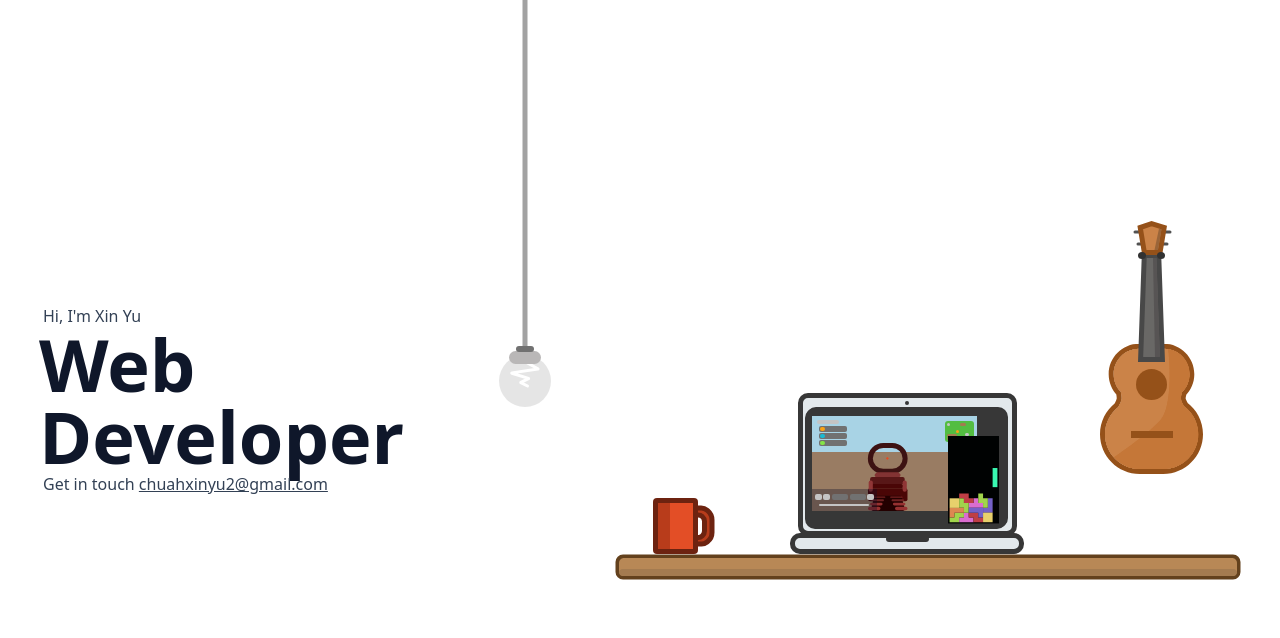
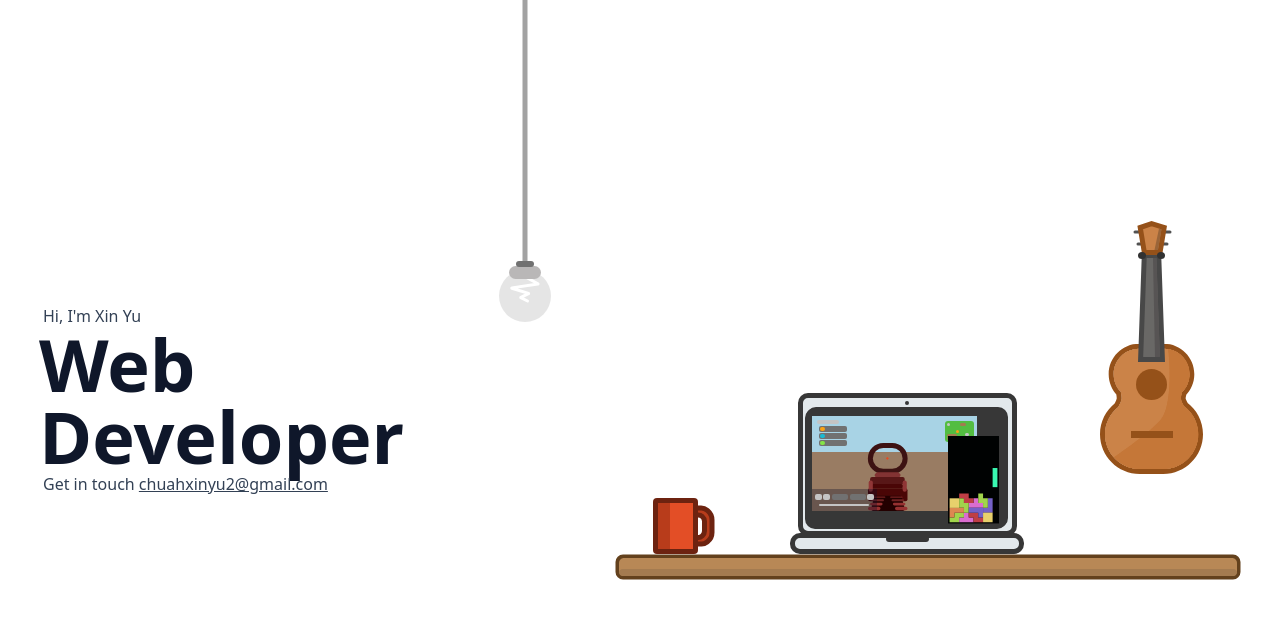
Before and after one commit to chuahxinyu/chuahxinyu.github.io, an Astro site: page / in a window 1280 px wide. Built offline with nearby package versions, Linux system fonts and the light colour scheme; Astro itself is replaced by a stand-in of ours.

Commit message:
Fixed Bulb Position and Z-Index

```diff
--- a/src/components/Hero/Bulb.tsx
+++ b/src/components/Hero/Bulb.tsx
@@ -3,22 +3,21 @@ import React, { useState } from "react";
 const Bulb = () => {
   const [isBulbOn, setIsBulbOn] = useState(false);
   return (
-    <div>
+    <div className="absolute">
       <svg
         width="409"
         height="635"
-        viewBox="0 0 409 535"
         fill="none"
         xmlns="http://www.w3.org/2000/svg"
       >
+
+        <g className="z-20 relative">
           <circle
             cx="204.5"
             cy="330.5"
             r="204.5"
             fill="url(#paint0_radial_621_1578)"
           />
-        <path d="M205 505V-11" stroke="#A2A2A2" strokeWidth="5" transform="translate(0, -200)" />
-
           {isBulbOn ? (
             <g>
               <g
@@ -69,6 +68,7 @@ const Bulb = () => {
           )}
           <rect x="189" y="301" width="32" height="13" rx="6.5" fill="#B9B7B7" />
           <rect x="196" y="296" width="18" height="6" rx="3" fill="#717171" />
+        </g>
       </svg>
     </div>
   );
--- /dev/null
+++ b/src/components/Hero/BulbLine.tsx
@@ -0,0 +1,18 @@
+import React, { useState } from "react";
+
+const BulbLine = () => {
+    return (
+        <div className="-z-50">
+            <svg
+                width="409"
+                height="635"
+                fill="none"
+                xmlns="http://www.w3.org/2000/svg"
+            >
+                <path d="M205 505V-11" stroke="#A2A2A2" strokeWidth="5" transform="translate(0, -200)" className="-z-50" />
+            </svg>
+        </div>
+    );
+};
+
+export default BulbLine;
--- a/src/components/Hero/Hero.astro
+++ b/src/components/Hero/Hero.astro
@@ -1,5 +1,6 @@
 ---
 import Bulb from "./Bulb";
+import BulbLine from "./BulbLine";
 import Cup from "./Cup";
 import Laptop from "./Laptop";
 import Table from "./Table";
@@ -10,12 +11,15 @@ const params = {
 ---
 
 <section>
-  <span class="absolute lg:left-1/4"><Bulb client:load /></span>
+  <div class="absolute lg:left-1/4 lg:bottom-1/4 flex flex-col">
+    <BulbLine />
+    <Bulb client:load />
+  </div>
   <div
     class="container flex flex-col justify-center mx-auto sm:py-12 lg:py-24 lg:flex-row text-slate-700 font-medium h-screen"
   >
     <div
-      class="flex flex-col justify-center p-6 lg:max-w-xs xl:max-w-xl lg:text-left z-30 text-center"
+      class="flex flex-col justify-center p-6 lg:max-w-xs xl:max-w-xl lg:text-left text-center"
     >
       <div class="my-auto">
         <div class="px-1 text-base font-medium">
```
Lines whose indentation alone changed are shown as unchanged.
